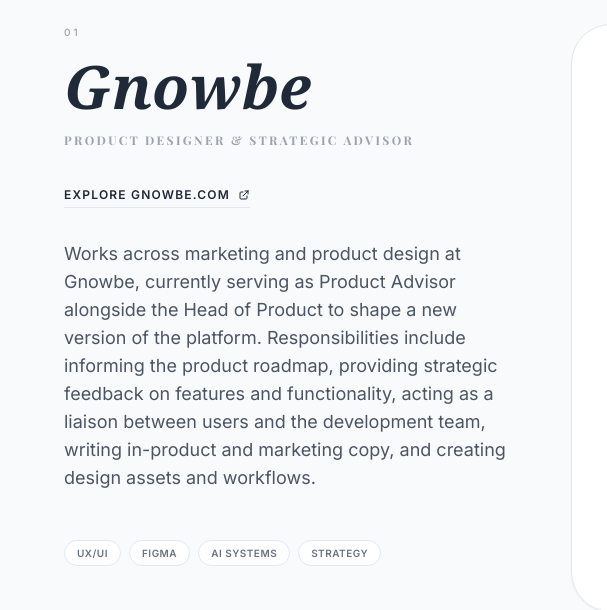
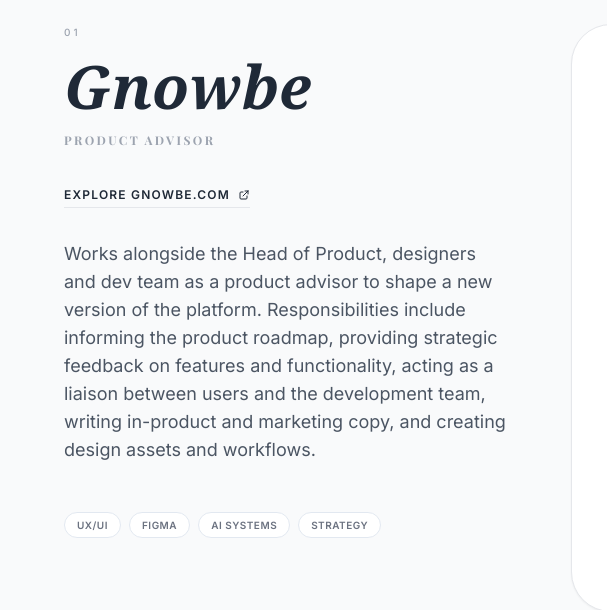
Before and after one commit to kemount1/myportfolio, a plain HTML site: page index.html in a window 1280 px wide. Shown: the part 2000-2610 px from the top of the page, 0-607 px from the left. Drawn offline with nearby package versions, Linux system fonts and the light colour scheme; a web font is replaced by a local one.

Commit message:
index.html

```diff
--- a/index.html
+++ b/index.html
@@ -122,7 +122,7 @@
                 <div class="lg:col-span-5 static lg:sticky lg:top-32">
                     <span class="text-gray-400 font-medium tracking-[0.3em] uppercase text-[10px] mb-4 block">01</span>
                     <h2 class="text-3xl sm:text-4xl md:text-6xl font-bold mb-4 text-charcoal leading-tight font-serif italic">Gnowbe</h2>
-                    <h3 class="text-gray-400 font-semibold uppercase tracking-[0.2em] text-[10px] sm:text-xs mb-8">Product Designer & Strategic Advisor</h3>
+                    <h3 class="text-gray-400 font-semibold uppercase tracking-[0.2em] text-[10px] sm:text-xs mb-8">Product Advisor</h3>
 
                     <div class="mb-8">
                         <a href="https://gnowbe.com" target="_blank" class="inline-flex items-center space-x-2 text-charcoal font-bold tracking-widest uppercase text-[10px] sm:text-xs border-b border-charcoal/20 pb-1 hover:border-charcoal transition-all">
@@ -134,7 +134,7 @@
                     </div>
 
                     <p class="text-gray-600 mb-12 text-base sm:text-lg leading-relaxed">
-                        Works across marketing and product design at Gnowbe, currently serving as Product Advisor alongside the Head of Product to shape a new version of the platform. Responsibilities include informing the product roadmap, providing strategic feedback on features and functionality, acting as a liaison between users and the development team, writing in-product and marketing copy, and creating design assets and workflows.
+                        Works alongside the Head of Product, designers and dev team as a product advisor to shape a new version of the platform. Responsibilities include informing the product roadmap, providing strategic feedback on features and functionality, acting as a liaison between users and the development team, writing in-product and marketing copy, and creating design assets and workflows.
                     </p>
 
                     <div class="flex flex-wrap gap-2">
```
